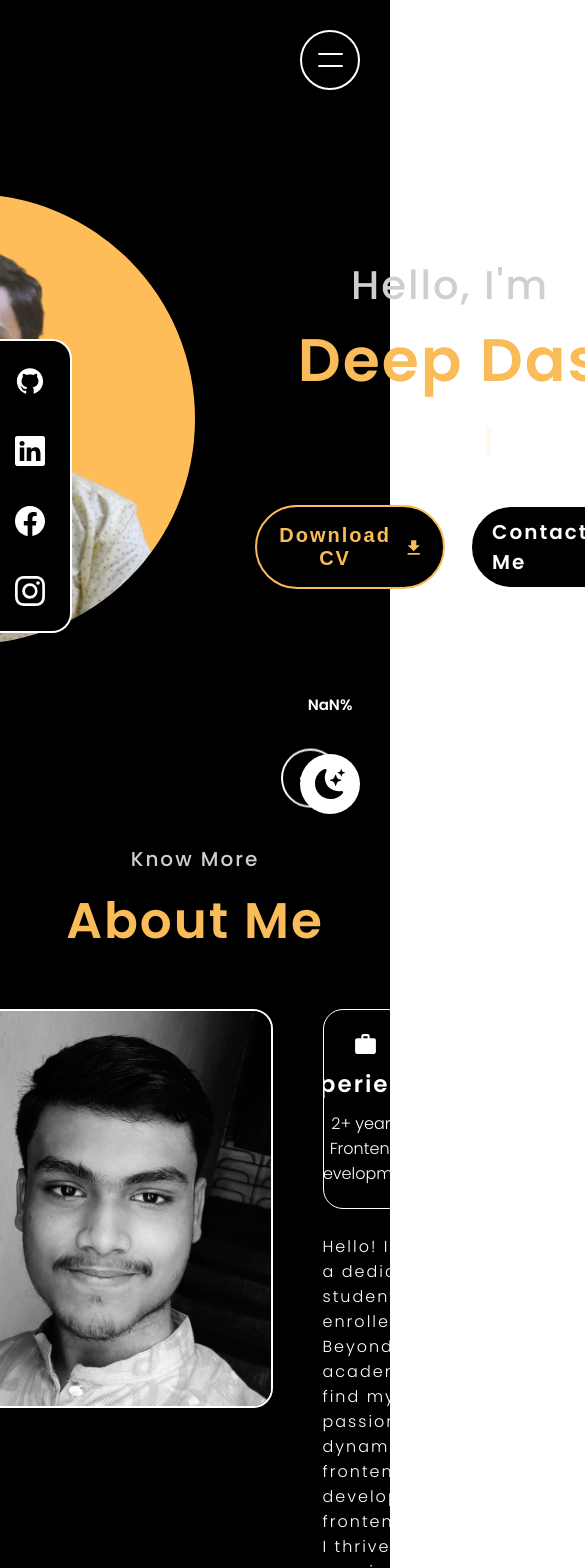
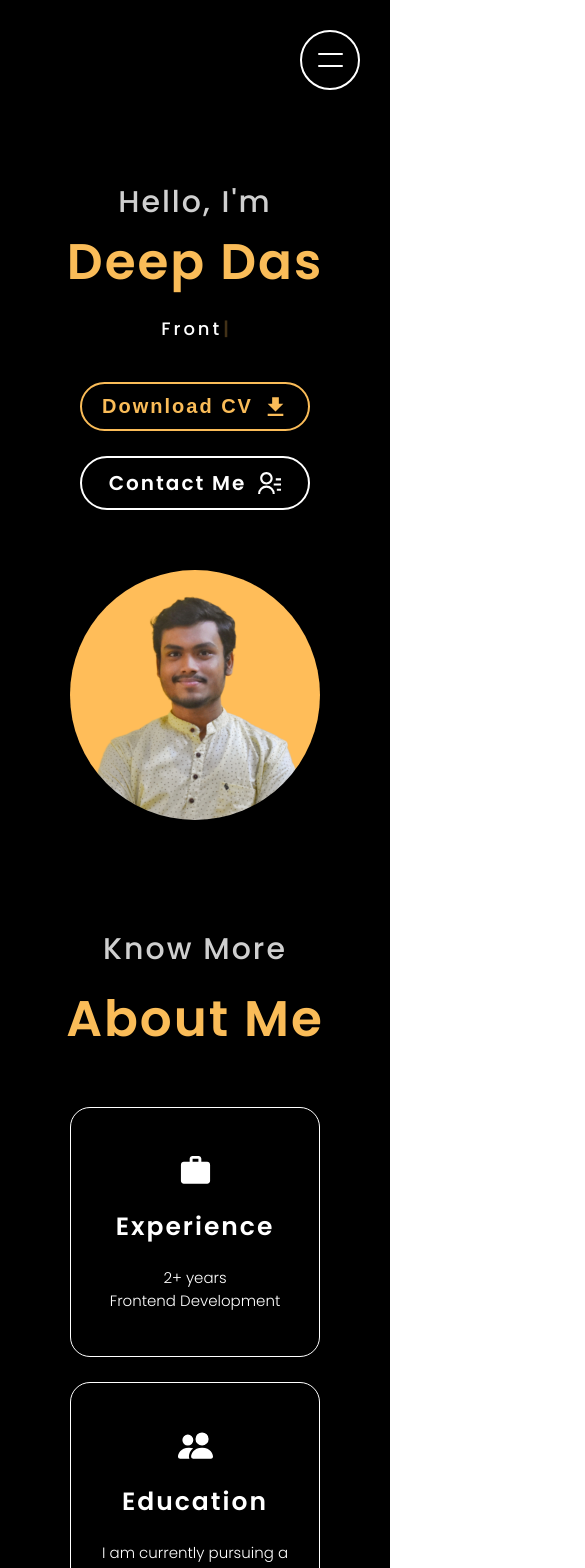
Before and after one commit to youtanimstar/Portfolio, a React (Vite) app: page / in a window 390 px wide. Shown: the top 1568 px of the page, 585 px wide, since content can reach past the window. Built offline with nearby package versions, Linux system fonts and the light colour scheme.

Commit message:
new commit

```diff
--- a/src/App.jsx
+++ b/src/App.jsx
@@ -29,13 +29,13 @@ const App = () => {
 
           <Home className="section"/>
           <About className="section" />
-          <Experience className="section"/>
-          <Projects className="section"/>
-          <Contact className="section"/>
-          <Footer />
-          <Theme setTheme={setTheme} theme={theme} />
-          <Socials />
-          <ScrollPercentageIndicator/>
+          {/* <Experience className="section"/> */}
+          {/* <Projects className="section"/> */}
+          {/* <Contact className="section"/> */}
+          {/* <Footer /> */}
+          {/* <Theme setTheme={setTheme} theme={theme} /> */}
+          {/* <Socials /> */}
+          {/* <ScrollPercentageIndicator/> */}
           <DropNavbar/>
       </div>
       </BrowserRouter>
--- a/src/Components/About.jsx
+++ b/src/Components/About.jsx
@@ -40,7 +40,7 @@ const About = () => {
             </div>
           </div>
         </div>
-        <Link to="#experience" className={`${Button.Next} ${Button.shakeVertical}`}><FaArrowDown className={Button.icon}/></Link>
+        {/* <Link to="#experience" className={`${Button.Next} ${Button.shakeVertical}`}><FaArrowDown className={Button.icon}/></Link> */}
       </section>
     </>
   );
--- a/src/Components/Home.jsx
+++ b/src/Components/Home.jsx
@@ -16,7 +16,6 @@ const Home = () => {
     a.click();
     document.body.removeChild(a);
   };
-
   return (
     <>
       <section className={Style.homeSection} id="home">
@@ -45,9 +44,9 @@ const Home = () => {
             </Link>
           </div>
         </div>
-        <Link to="#about" className={`${Button.Next} ${Button.shakeVertical}`}>
+        {/* <Link to="#about" className={`${Button.Next} ${Button.shakeVertical}`}>
           <FaArrowDown className={Button.icon} />
-        </Link>
+        </Link> */}
       </section>
     </>
   );
--- a/src/css/about.module.css
+++ b/src/css/about.module.css
@@ -1,6 +1,9 @@
 /* ========= Section gap ========= */
 .About{
-    /* margin-top: 70px; */
+    margin-top: 70px;
+    padding-top: 30px;
+    /* padding-bottom: 70px; */
+    /* background-color: red; */
 }
 .About{
     max-width: 1250px;
@@ -140,4 +143,224 @@
     color: var(--black);
     font-weight: 300;
     letter-spacing: 2px;
+    font-size: 16px;
 }
+
+@media only screen and (max-width: 1080px)
+{
+    .left img{
+        width: 300px;
+    }
+    /* .title{
+        font-size: 50px;
+    }
+     .subTitle{
+        font-size: 30px;
+    } */
+    .card{
+        height: 180px;
+    }
+    .aboutText{
+        font-size: 12px;
+    }
+    .right{
+        width: 500px;
+    }
+}
+
+@media only screen and (max-width: 920px){
+    .bottom{
+        gap: 30px;
+    }
+}
+
+@media only screen and (max-width: 890px){
+    .left img{
+        width: 250px;
+    }
+    .card{
+        height: 150px;
+    }
+    .aboutText{
+        font-size: 10px;
+    }
+    .cardTitle{
+        font-size: 18px;
+    }
+    .cardDescription{
+        font-size: 12px;
+    }
+    .right{
+        width: 400px;
+    }
+
+}
+
+@media only screen and (max-width: 750px){
+    .bottom{
+        flex-direction: column-reverse;
+        /* justify-content: center; */
+        align-items: center;
+    }
+    .left img{
+        display: none;
+    }
+    .right{
+        width: 100%;
+        gap: 30px;
+    }
+    .title{
+        font-size: 80px;
+    }
+    .subTitle{
+        font-size: 40px;
+    }
+    .cardTitle{
+        font-size: 35px;
+    }
+    .card{
+        height: 300px;
+        gap: 20px;
+    }
+    .cardIcon{
+        font-size: 50px;
+    }
+    .cardDescription{
+        font-size: 20px;
+    }
+    .aboutText{
+        font-size: 20px;
+        text-align: center;
+    }
+}
+@media only screen and (max-width: 670px){
+    .cardTitle{
+        font-size: 28px;
+    }
+}
+@media only screen and (max-width: 620px){
+    .cardDescription{
+        font-size: 18px;
+    }
+    .aboutText{
+        font-size: 18px;
+    }
+}
+@media only screen and (max-width: 550px)
+{
+    .experienceSection{
+        flex-direction: column;
+    }
+    .card{
+        /* width: 80%; */
+        width: 400px;
+    }
+    .cardTitle{
+        font-size: 40px;
+    }
+    .cardDescription{
+        min-width: 300px;
+        font-size: 25px;
+        /* background-color: red; */
+    }
+    .title{
+        font-size: 70px;
+    }
+    .subTitle{
+        font-size: 40px;
+    }
+    .aboutText{
+        font-size: 25px;
+        /* text-align: center; */
+    }
+}
+
+@media only screen and (max-width: 480px){
+    .card{
+        /* width: 80%; */
+        width: 350px;
+    }
+    .cardDescription{
+        width: 200px;
+        font-size: 20px;
+        /* background-color: red; */
+    }
+}
+
+@media only screen and (max-width: 420px){
+    .card{
+        /* width: 80%; */
+        width: 300px;
+    }
+    .cardTitle{
+        font-size: 32px;
+    }
+    .title{
+        font-size: 50px;
+    }
+    .subTitle{
+        font-size: 30px;
+    }
+    .aboutText{
+        font-size: 20px;
+        /* text-align: center; */
+    }
+}
+@media only screen and (max-width: 390px){
+    .card{
+        /* width: 80%; */
+        width: 250px;
+        height: 250px;
+    }
+    .cardTitle{
+        font-size: 25px;
+    }
+    .cardDescription{
+       min-width: 50px;
+        font-size: 15px;
+        /* background-color: red; */
+    }
+    .cardIcon{
+        font-size: 35px;
+    }
+    .aboutText{
+        font-size: 15px;
+        /* text-align: center; */
+    }
+}
+@media only screen and (max-width: 320px){
+    .card{
+        /* width: 80%; */
+        width: 200px;
+        height: 180px;
+    }
+    .cardTitle{
+        font-size: 20px;
+    }
+    .cardDescription{
+        width: 130px;
+        font-size: 10px;
+        /* background-color: red; */
+    }
+    .aboutText{
+        font-size: 12px;
+        /* text-align: center; */
+    }
+    .title{
+        font-size: 45px;
+    }
+    .subTitle{
+        font-size: 25px;
+    }
+}
+
+
+/* .bottom{
+    background-color: red;
+}
+.left{
+    background-color: green;
+}
+.right{
+    background-color: blue;
+} */
--- a/src/css/button.module.css
+++ b/src/css/button.module.css
@@ -1,4 +1,4 @@
-.button{
+.button {
   padding: 10px 20px;
   border-radius: 50px;
   border: 2px solid var(--black);
@@ -13,22 +13,20 @@
   justify-content: center;
   align-items: center;
   text-decoration: none;
-
 }
-.button:hover{
+.button:hover {
   background-color: var(--black);
   color: var(--white);
 }
-.button:hover{
+.button:hover {
   background-color: var(--black);
   color: var(--white);
 }
-.button:hover .icon{
+.button:hover .icon {
   /* background-color: var(--black); */
   color: var(--white);
-
 }
-.icon{
+.icon {
   color: var(--black);
   margin-left: 10px;
   font-size: 25px;
@@ -37,25 +35,23 @@
   /* margin: 10px; */
   /* margin-top: 10px; */
 }
-[datatheme="dark"] .button.special{
+[datatheme="dark"] .button.special {
   color: var(--yellow);
   border-color: var(--yellow);
 }
-[datatheme="dark"] .button.special:hover{
+[datatheme="dark"] .button.special:hover {
   background-color: var(--yellow);
   color: var(--white);
-
 }
-[datatheme="dark"] .button.special .icon{
+[datatheme="dark"] .button.special .icon {
   color: var(--yellow);
 }
 
-[datatheme="dark"] .button.special:hover .icon{
+[datatheme="dark"] .button.special:hover .icon {
   /* background-color: var(--yellow); */
   color: var(--white);
-
 }
-.Next{
+.Next {
   position: absolute;
   bottom: 30px;
   right: 50px;
@@ -74,21 +70,21 @@
   align-items: center;
   text-decoration: none;
 }
-.Next .icon{
+.Next .icon {
   margin-left: 0px;
 }
-.Next:hover{
+.Next:hover {
   background-color: var(--black);
   color: var(--white);
 }
-.Next:hover .icon{
+.Next:hover .icon {
   /* background-color: var(--black); */
   color: var(--white);
-
 }
 
 .shakeVertical {
-	animation: shake-vertical 2s cubic-bezier(0.455, 0.030, 0.515, 0.955) 3s infinite both;
+  animation: shake-vertical 2s cubic-bezier(0.455, 0.03, 0.515, 0.955) 3s
+    infinite both;
 }
 @keyframes shake-vertical {
   0%,
@@ -111,3 +107,25 @@
     transform: translateY(-6.4px);
   }
 }
+
+/* ========= Button  ( RESPONSIVE ) ========= */
+/* Desktop view */
+
+@media only screen and (max-width: 1080px) {
+  .button {
+    font-size: 15px;
+  }
+  .icon {
+    font-size: 18px;
+  }
+}
+/* mobile view */
+
+@media only screen and (max-width: 750px) {
+  .button {
+    font-size: 20px;
+  }
+  .icon {
+    font-size: 25px;
+  }
+}
--- a/src/css/experience.module.css
+++ b/src/css/experience.module.css
@@ -1,7 +1,7 @@
 /* ========= section gap ========= */
 .experience{
     margin-top: 70px;
-    padding-top: 50px;
+    padding-top: 30px;
 }
 .experience{
     max-width: 1250px;
@@ -41,7 +41,8 @@
     padding: 30px;
     border-radius: 20px;
     /* border: 1px solid var(--black); */
-    margin-top: 50px;
+    /* margin-top: 50px; */
+    /* background-color: red; */
 
 }
 .cardTitle{
--- a/src/css/global.css
+++ b/src/css/global.css
@@ -1,3 +1,4 @@
+
 .Typewriter__wrapper {
   color: var(--black);
   /* margin-left: 25px; */
@@ -48,7 +49,37 @@ html{
   overflow-y: scroll;
   transition: all 300ms ease;
 } */
-section{
+/* section{
   min-height: 100vh;
   scroll-snap-align: start;
+}  */
+
+
+@media only screen and (max-width: 1080px)
+{
+  .Typewriter__wrapper, .Typewriter__cursor{
+    font-size: 25px;
+  }
+
 }
+@media only screen and (max-width: 750px)
+{
+  .Typewriter__wrapper, .Typewriter__cursor{
+    font-size: 40px;
+  }
+
+}
+@media only screen and (max-width: 550px)
+{
+  .Typewriter__wrapper, .Typewriter__cursor{
+    font-size: 25px;
+  }
+
+}
+@media only screen and (max-width: 420px)
+{
+  .Typewriter__wrapper, .Typewriter__cursor{
+    font-size: 18px;
+  }
+
+}
--- a/src/css/home.module.css
+++ b/src/css/home.module.css
@@ -1,6 +1,7 @@
 /* ========= Top gap ========= */
 .homeSection{
     /* margin-top: 50px; */
+    padding-top: 100px;
 }
 
 .homeSection{
@@ -14,9 +15,13 @@
     gap: 60px;
     position: relative;
 }
+.left{
+    /* background-color: green; */
+}
 .left img{
     width: 450px;
     border-radius: 50%;
+    /* background-color: green; */
 }
 .right{
     /* background-color: green; */
@@ -26,6 +31,7 @@
     align-items: center;
     flex-direction: column;
     /* gap: 10px; */
+    /* background-color: yellow; */
 }
 .right .subTitle{
     color: var(--gray);
@@ -49,3 +55,120 @@
     gap: 25px;
     margin-top: 40px;
 }
+
+/* ========= Home ( RESPONSIVE ) ========= */
+
+/* Desktop view */
+
+@media only screen and (max-width: 1080px)
+{
+    .left img{
+        width: 300px;
+    }
+    .right .title{
+        font-size: 50px;
+    }
+    .right .subTitle{
+        font-size: 30px;
+    }
+}
+@media only screen and (max-width: 920px){
+    .homeSection{
+        gap: 30px;
+    }
+}
+@media only screen and (max-width: 890px){
+    .left img{
+        width: 250px;
+    }
+    .right .title{
+        font-size: 45px;
+    }
+    .right .subTitle{
+        font-size: 25px;
+    }
+    .right{
+        width: fit-content;
+    }
+}
+
+/* Mobile view */
+
+@media only screen and (max-width: 750px)
+{
+    .homeSection{
+        flex-direction: column-reverse;
+        gap: 100px;
+    }
+    .left img{
+        width: 450px;
+    }
+    .right .title{
+        font-size: 80px;
+    }
+    .right .subTitle{
+        font-size: 50px;
+    }
+    .right{
+        width: 600px;
+    }
+}
+
+@media only screen and (max-width: 680px){
+    .right{
+        width: fit-content;
+    }
+}
+@media only screen and (max-width: 550px){
+    .right .title{
+        font-size: 70px;
+    }
+    .right .subTitle{
+        font-size: 40px;
+    }
+    .buttonSection{
+        flex-direction: column;
+    }
+    .left img{
+        width: 350px;
+    }
+}
+@media only screen and (max-width: 420px){
+    .right .title{
+        font-size: 50px;
+    }
+    .right .subTitle{
+        font-size: 30px;
+    }
+    .left img{
+        width: 250px;
+    }
+    .homeSection{
+        gap: 60px;
+    }
+}
+@media only screen and (max-width: 320px){
+    .right .title{
+        font-size: 45px;
+    }
+    .right .subTitle{
+        font-size: 25px;
+    }
+    .left img{
+        width: 200px;
+    }
+    .homeSection{
+        gap: 60px;
+    }
+}
+
+
+/* .homeSection{
+    background-color: red;
+}
+.right{
+    background: green;
+}
+.left{
+    background: orange;
+} */
--- a/src/css/style.module.css
+++ b/src/css/style.module.css
@@ -23,6 +23,11 @@ html {
   transition: all 300ms ease;
   position: relative;
   z-index: 0;
+  margin-top: 0px;
+  /* padding-top: 100px; */
+  padding-left: 20px;
+  padding-right: 20px;
+  /* background-color: red; */
 }
 
 :root{
@@ -38,3 +43,9 @@ html {
   --gray-shadow: #ffffff17;
   --gray: #cfcfcf;
 }
+@media only screen and (max-width: 750px)
+{
+  .container{
+    padding-top: 80px;
+  }
+}
```
Lines whose indentation alone changed are shown as unchanged.
